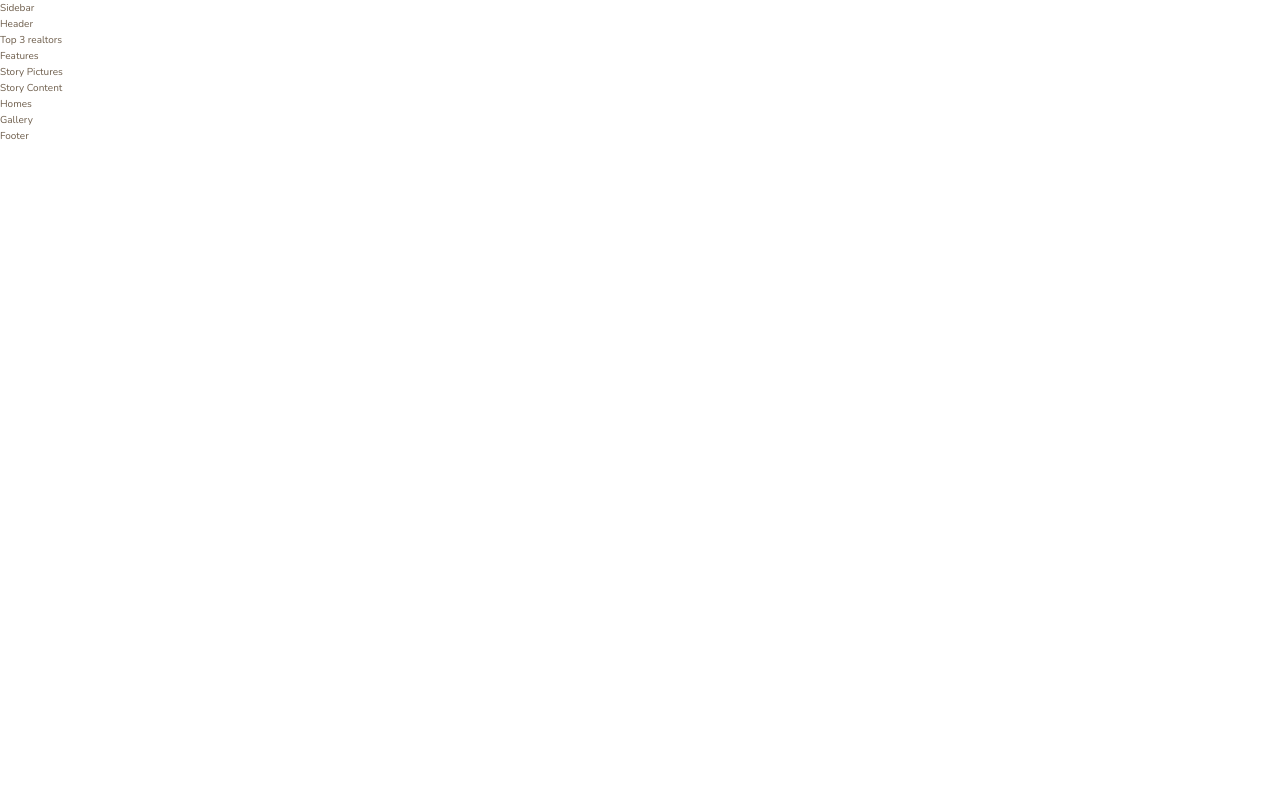
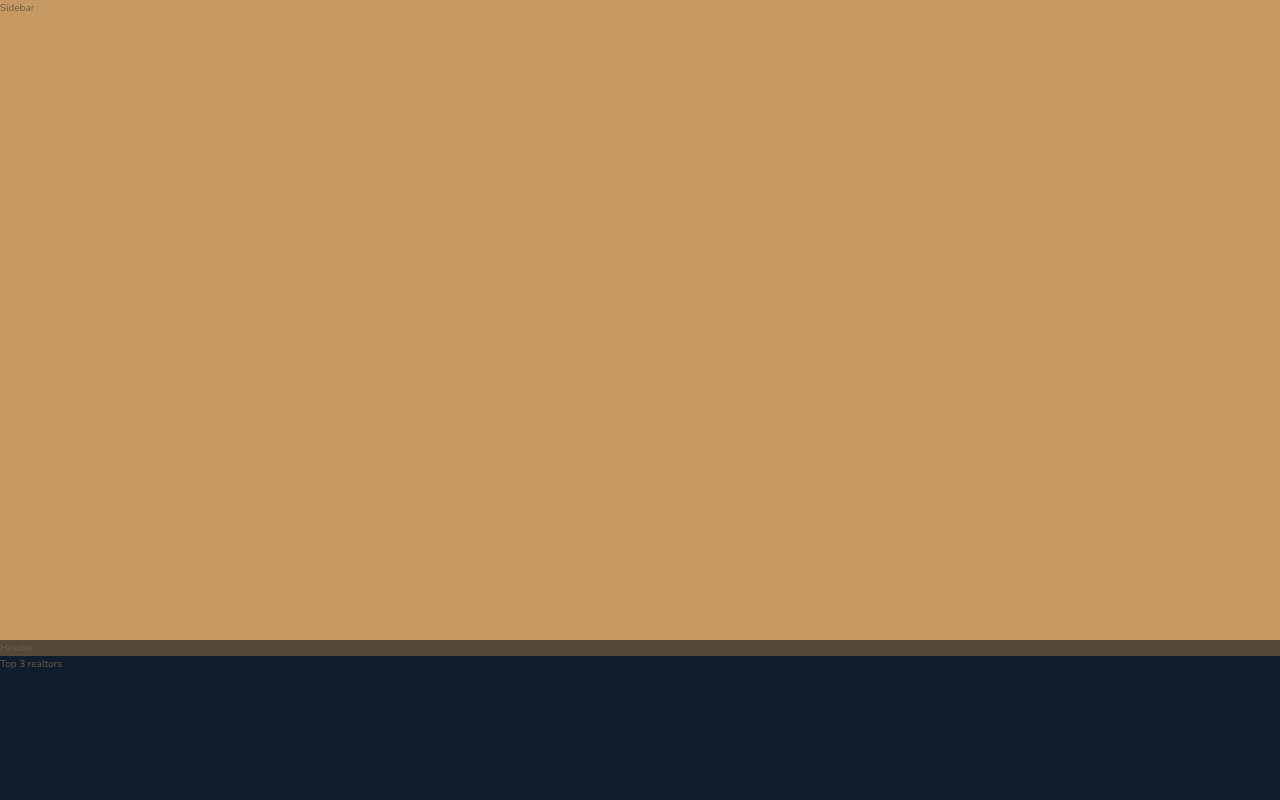
Before and after one commit to locaulker/nexter-real-estate, a website: page index.html in a window 1280 px wide. Shown: the top 800 px of the page. Drawn offline with nearby package versions, Linux system fonts and the light colour scheme.

Commit message:
defined grid-template-rows

```diff
--- a/sass/_base.scss
+++ b/sass/_base.scss
@@ -33,3 +33,8 @@ body {
   font-weight: 300;
   line-height: 1.6;
 }
+
+.container {
+  display: grid;
+  grid-template-rows: 80vh min-content 40vw repeat(3, min-content);
+}
--- a/sass/_features.scss
+++ b/sass/_features.scss
@@ -0,0 +1,3 @@
+.features {
+  background-color: $color-grey-light-2;
+}
--- a/sass/_footer.scss
+++ b/sass/_footer.scss
@@ -0,0 +1,3 @@
+.footer {
+  background-color: $color-secondary;
+}
--- a/sass/_gallery.scss
+++ b/sass/_gallery.scss
@@ -0,0 +1,3 @@
+.gallery {
+  background-color: $color-grey-dark-1;
+}
--- a/sass/_header.scss
+++ b/sass/_header.scss
@@ -0,0 +1,3 @@
+.header {
+  background-color: $color-grey-dark-1;
+}
--- a/sass/_homes.scss
+++ b/sass/_homes.scss
@@ -0,0 +1,3 @@
+.homes {
+  background-color: $color-secondary;
+}
--- a/sass/_realtors.scss
+++ b/sass/_realtors.scss
@@ -0,0 +1,3 @@
+.realtors {
+  background-color: $color-secondary;
+}
--- a/sass/_sidebar.scss
+++ b/sass/_sidebar.scss
@@ -0,0 +1,3 @@
+.sidebar {
+  background-color: $color-primary;
+}
--- a/sass/_story.scss
+++ b/sass/_story.scss
@@ -0,0 +1,9 @@
+.story {
+  &__pictures {
+    background-color: $color-primary;
+  }
+
+  &__content {
+    color: $color-grey-light-1;
+  }
+}
```
Also changed, not shown: css/style.css.
